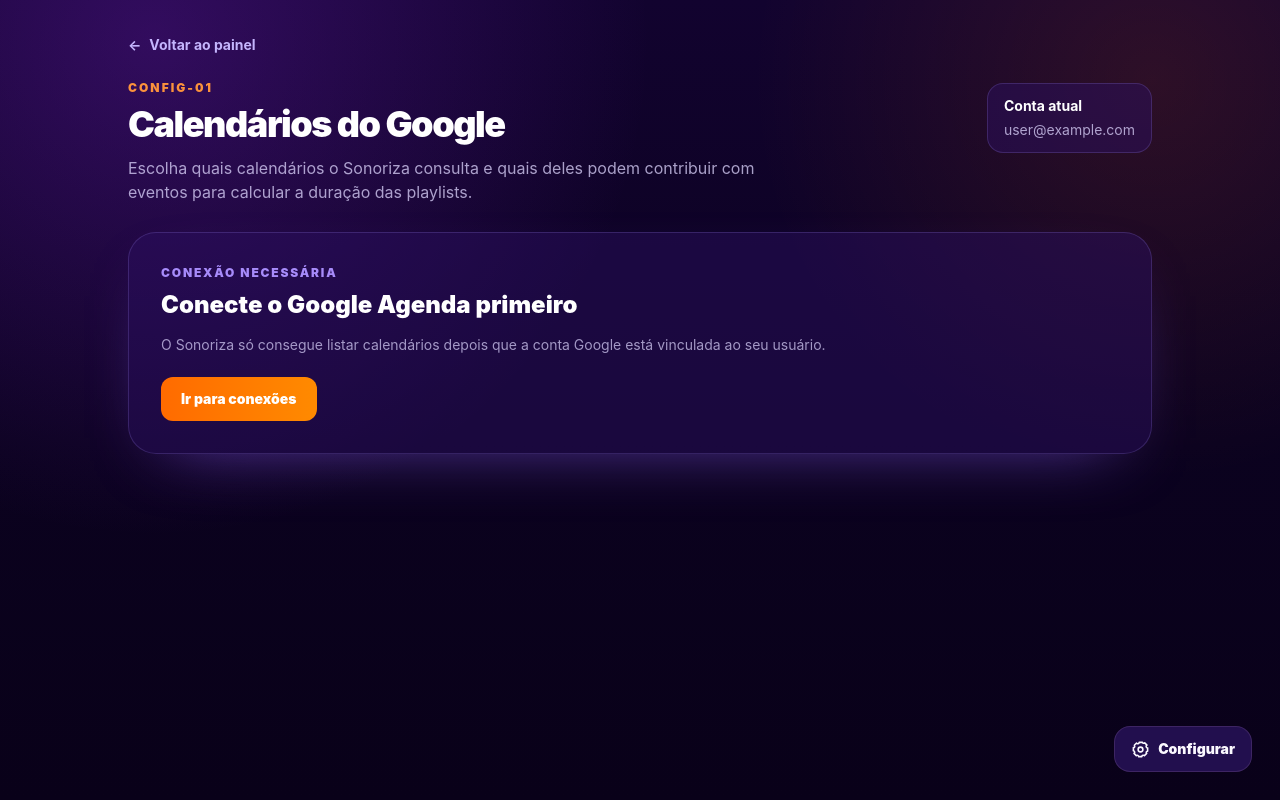
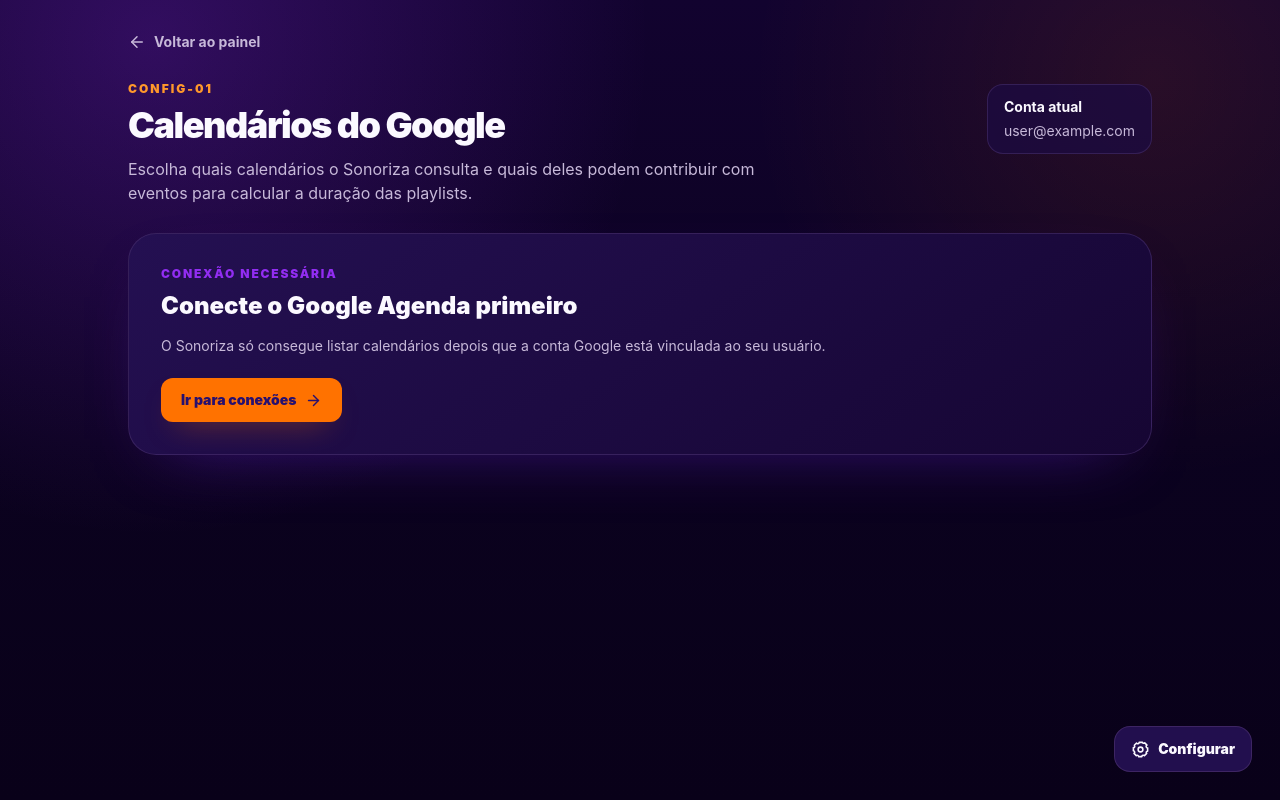
Before and after one commit to marksborn/sonoriza, a Next.js app: page /dashboard/configuracao/calendarios in a window 1280 px wide. Built offline with nearby package versions, Linux system fonts and the light colour scheme; no server answers; the database is empty; sample sign-in values are in the browser's storage.

Commit message:
feat(visual): migrate calendar configuration surface

```diff
--- a/src/app/dashboard/configuracao/calendarios/page.tsx
+++ b/src/app/dashboard/configuracao/calendarios/page.tsx
@@ -2,6 +2,7 @@ import Link from "next/link";
 import { revalidatePath } from "next/cache";
 import { redirect } from "next/navigation";
 
+import { UiIcon } from "@/components/UiIcon";
 import { auth } from "@/lib/auth";
 import { prisma } from "@/lib/prisma";
 import { GoogleCalendarClient } from "@/services/google-calendar";
@@ -128,89 +129,88 @@ export default async function CalendarSettingsPage({
   }
 
   return (
-    <main className="relative min-h-screen overflow-hidden bg-[#0b021f] px-5 py-8 text-white sm:px-8 lg:px-10">
-      <div className="pointer-events-none absolute inset-0 bg-[radial-gradient(circle_at_12%_5%,rgba(126,34,206,0.3),transparent_31rem),radial-gradient(circle_at_90%_10%,rgba(255,107,0,0.12),transparent_25rem),linear-gradient(180deg,#12032f_0%,#0b021f_55%,#090119_100%)]" />
+    <main className="product-shell px-5 py-8 sm:px-8 lg:px-10">
+      <div className="product-ambient" />
 
       <div className="relative mx-auto max-w-5xl">
         <header className="flex flex-col gap-5 sm:flex-row sm:items-center sm:justify-between">
           <div>
             <Link
               href="/dashboard"
-              className="inline-flex items-center gap-2 text-sm font-bold text-violet-300 transition hover:text-white"
+              className="inline-flex items-center gap-2 text-sm font-bold text-muted-inverse transition hover:text-ink-inverse"
             >
-              <span aria-hidden="true">←</span>
+              <UiIcon name="arrow-left" size={18} />
               Voltar ao painel
             </Link>
-            <p className="mt-6 text-xs font-black uppercase tracking-[0.17em] text-orange-400">
+            <p className="mt-6 text-xs font-black uppercase tracking-[0.17em] text-accent-400">
               CONFIG-01
             </p>
-            <h1 className="mt-2 text-3xl font-black tracking-[-0.04em] sm:text-4xl">
+            <h1 className="mt-2 text-3xl font-black tracking-[-0.04em] text-ink-inverse sm:text-4xl">
               Calendários do Google
             </h1>
-            <p className="mt-3 max-w-2xl text-sm leading-6 text-violet-200/75 sm:text-base">
+            <p className="mt-3 max-w-2xl text-sm leading-6 text-muted-inverse sm:text-base">
               Escolha quais calendários o Sonoriza consulta e quais deles podem contribuir com eventos para calcular a duração das playlists.
             </p>
           </div>
 
-          <div className="rounded-2xl border border-violet-400/20 bg-violet-950/45 px-4 py-3 text-sm text-violet-200/75">
-            <p className="font-bold text-white">Conta atual</p>
-            <p className="mt-1">{session.user.email}</p>
+          <div className="product-card px-4 py-3 text-sm">
+            <p className="font-bold text-ink-inverse">Conta atual</p>
+            <p className="mt-1 text-muted-inverse">{session.user.email}</p>
           </div>
         </header>
 
         {params.saved === "1" && (
-          <div className="mt-7 rounded-2xl border border-emerald-400/25 bg-emerald-400/10 px-4 py-3 text-sm font-bold text-emerald-200">
+          <div className="status-success mt-7 flex items-center gap-2 rounded-2xl border px-4 py-3 text-sm font-bold">
+            <UiIcon name="check" size={17} />
             Configuração salva. Nenhuma playlist foi gerada automaticamente.
           </div>
         )}
 
         {(params.error === "google" || loadError) && (
-          <div className="mt-7 rounded-2xl border border-orange-400/25 bg-orange-400/10 p-5">
-            <p className="font-black text-orange-200">
+          <div className="status-warning mt-7 rounded-2xl border p-5">
+            <p className="flex items-center gap-2 font-black">
+              <UiIcon name="warning" size={18} />
               Não foi possível consultar os calendários agora.
             </p>
-            <p className="mt-2 text-sm leading-6 text-orange-100/70">
-              O acesso do Google pode ter expirado. Volte ao painel e reconecte a conta
-              antes de tentar novamente.
+            <p className="mt-2 text-sm leading-6 opacity-80">
+              O acesso do Google pode ter expirado. Volte ao painel e reconecte a conta antes de tentar novamente.
             </p>
             <Link
               href="/dashboard"
-              className="mt-4 inline-flex rounded-xl border border-orange-300/30 px-4 py-2 text-sm font-bold text-orange-100 transition hover:bg-orange-300/10"
+              className="mt-4 inline-flex items-center gap-2 rounded-xl border border-warning/35 px-4 py-2 text-sm font-bold transition hover:bg-warning/10"
             >
               Revisar conexão
+              <UiIcon name="arrow-right" size={16} />
             </Link>
           </div>
         )}
 
         {!googleAccount && (
-          <section className="mt-7 rounded-[1.75rem] border border-violet-400/20 bg-violet-950/45 p-6 shadow-[0_24px_70px_-40px_rgba(139,92,246,0.75)] sm:p-8">
-            <p className="text-xs font-black uppercase tracking-[0.15em] text-violet-400">
+          <section className="product-panel mt-7 p-6 sm:p-8">
+            <p className="text-xs font-black uppercase tracking-[0.15em] text-brand-400">
               Conexão necessária
             </p>
-            <h2 className="mt-2 text-2xl font-black">Conecte o Google Agenda primeiro</h2>
-            <p className="mt-3 max-w-2xl text-sm leading-6 text-violet-200/70">
-              O Sonoriza só consegue listar calendários depois que a conta Google está
-              vinculada ao seu usuário.
+            <h2 className="mt-2 text-2xl font-black text-ink-inverse">Conecte o Google Agenda primeiro</h2>
+            <p className="mt-3 max-w-2xl text-sm leading-6 text-muted-inverse">
+              O Sonoriza só consegue listar calendários depois que a conta Google está vinculada ao seu usuário.
             </p>
-            <Link
-              href="/dashboard"
-              className="mt-5 inline-flex rounded-xl bg-gradient-to-r from-[#ff6b00] to-[#ff8a00] px-5 py-3 text-sm font-black text-white transition hover:brightness-110"
-            >
+            <Link href="/dashboard" className="mt-5 inline-flex items-center gap-2 rounded-xl bg-accent px-5 py-3 text-sm font-black text-brand-900 shadow-action transition hover:bg-accent-400">
               Ir para conexões
+              <UiIcon name="arrow-right" size={17} />
             </Link>
           </section>
         )}
 
         {googleAccount && !loadError && calendars.length > 0 && (
           <form action={saveCalendarSelections} className="mt-7 space-y-5">
-            <section className="overflow-hidden rounded-[1.75rem] border border-violet-400/20 bg-[linear-gradient(145deg,rgba(42,15,94,0.92),rgba(22,6,53,0.94))] shadow-[0_24px_70px_-40px_rgba(139,92,246,0.75)]">
-              <div className="grid grid-cols-[minmax(0,1fr)_auto_auto] gap-3 border-b border-violet-400/15 px-4 py-4 text-xs font-black uppercase tracking-[0.13em] text-violet-300 sm:px-6">
+            <section className="product-panel overflow-hidden">
+              <div className="grid grid-cols-[minmax(0,1fr)_auto_auto] gap-3 border-b border-line-dark/50 px-4 py-4 text-xs font-black uppercase tracking-[0.13em] text-brand-400 sm:px-6">
                 <span>Calendário</span>
                 <span className="text-center">Consultar</span>
                 <span className="text-center">Duração</span>
               </div>
 
-              <div className="divide-y divide-violet-400/15">
+              <div className="divide-y divide-line-dark/45">
                 {calendars.map((calendar, index) => {
                   const saved = selectionByCalendar.get(calendar.id);
                   const selected = saved?.selected ?? Boolean(calendar.primary);
@@ -221,27 +221,23 @@ export default async function CalendarSettingsPage({
                   return (
                     <article
                       key={calendar.id}
-                      className="grid grid-cols-[minmax(0,1fr)_auto_auto] items-center gap-3 px-4 py-5 transition hover:bg-violet-900/20 sm:px-6"
+                      className="grid grid-cols-[minmax(0,1fr)_auto_auto] items-center gap-3 px-4 py-5 transition hover:bg-surface-elevated/45 sm:px-6"
                     >
                       <div className="min-w-0">
                         <div className="flex flex-wrap items-center gap-2">
-                          <h2 className="truncate font-black text-white">
-                            {calendar.summary}
-                          </h2>
+                          <h2 className="truncate font-black text-ink-inverse">{calendar.summary}</h2>
                           {calendar.primary && (
-                            <span className="rounded-full border border-orange-400/25 bg-orange-400/10 px-2.5 py-1 text-[0.68rem] font-black uppercase tracking-wide text-orange-300">
+                            <span className="product-badge border-accent/30 bg-accent/10 text-accent-400">
                               Principal
                             </span>
                           )}
                         </div>
-                        <p className="mt-1 truncate text-xs text-violet-200/55">
-                          {calendar.id}
-                        </p>
+                        <p className="mt-1 truncate text-xs text-muted-inverse/65">{calendar.id}</p>
                       </div>
 
                       <label
                         htmlFor={selectedInputId}
-                        className="flex min-w-20 cursor-pointer flex-col items-center gap-2 text-xs font-bold text-violet-200/70"
+                        className="flex min-w-20 cursor-pointer flex-col items-center gap-2 text-xs font-bold text-muted-inverse"
                       >
                         <input
                           id={selectedInputId}
@@ -249,14 +245,14 @@ export default async function CalendarSettingsPage({
                           value={calendar.id}
                           type="checkbox"
                           defaultChecked={selected}
-                          className="h-5 w-5 accent-violet-500"
+                          className="h-5 w-5 accent-brand"
                         />
                         Usar
                       </label>
 
                       <label
                         htmlFor={durationInputId}
-                        className="flex min-w-20 cursor-pointer flex-col items-center gap-2 text-xs font-bold text-violet-200/70"
+                        className="flex min-w-20 cursor-pointer flex-col items-center gap-2 text-xs font-bold text-muted-inverse"
                       >
                         <input
                           id={durationInputId}
@@ -264,7 +260,7 @@ export default async function CalendarSettingsPage({
                           value={calendar.id}
                           type="checkbox"
                           defaultChecked={usedForDuration}
-                          className="h-5 w-5 accent-orange-500"
+                          className="h-5 w-5 accent-accent"
                         />
                         Duração
                       </label>
@@ -274,14 +270,15 @@ export default async function CalendarSettingsPage({
               </div>
             </section>
 
-            <div className="flex flex-col gap-4 rounded-2xl border border-violet-400/20 bg-violet-950/45 p-5 sm:flex-row sm:items-center sm:justify-between">
-              <p className="max-w-2xl text-sm leading-6 text-violet-200/65">
+            <div className="product-card flex flex-col gap-4 p-5 sm:flex-row sm:items-center sm:justify-between">
+              <p className="max-w-2xl text-sm leading-6 text-muted-inverse">
                 Um calendário habilitado para duração só será considerado quando também estiver marcado para consulta. Essa regra é garantida novamente no servidor ao salvar.
               </p>
               <button
                 type="submit"
-                className="shrink-0 rounded-xl bg-gradient-to-r from-[#ff6b00] to-[#ff8a00] px-5 py-3 text-sm font-black text-white shadow-[0_14px_35px_-18px_rgba(255,107,0,0.95)] transition hover:-translate-y-0.5 hover:brightness-110"
+                className="inline-flex shrink-0 items-center justify-center gap-2 rounded-xl bg-accent px-5 py-3 text-sm font-black text-brand-900 shadow-action transition hover:-translate-y-0.5 hover:bg-accent-400"
               >
+                <UiIcon name="check" size={18} />
                 Salvar calendários
               </button>
             </div>
@@ -289,7 +286,7 @@ export default async function CalendarSettingsPage({
         )}
 
         {googleAccount && !loadError && calendars.length === 0 && (
-          <div className="mt-7 rounded-2xl border border-violet-400/20 bg-violet-950/45 p-6 text-center text-violet-200/70">
+          <div className="product-card mt-7 p-6 text-center text-muted-inverse">
             A conta Google não retornou nenhum calendário disponível.
           </div>
         )}
```
